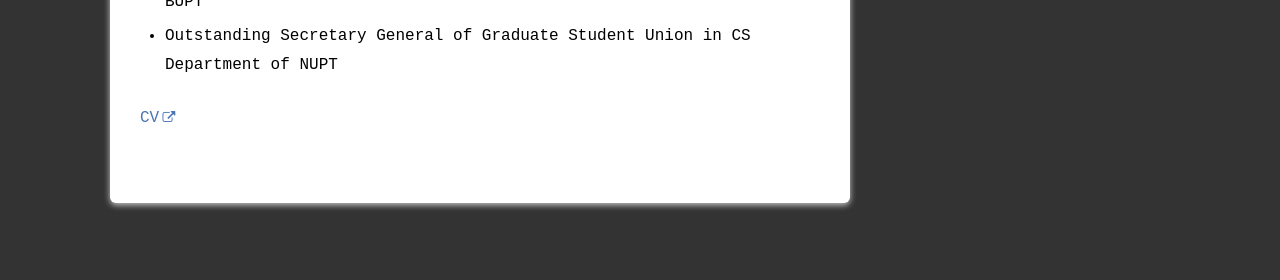
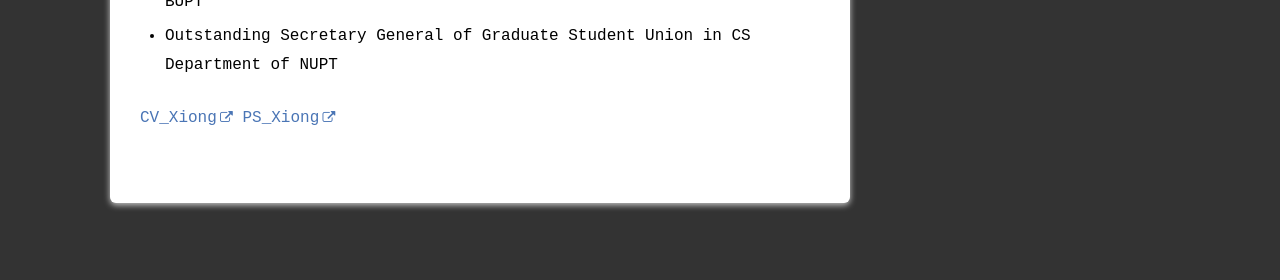
Before and after one commit to jjAugust/jjAugust.github.io, a Jekyll site: the page built from _posts/resume/2020-03-03-resume.md, in a window 1280 px wide. Shown: the part 1487-1767 px from the top of the page. Built offline with Jekyll 4.4.1, drawn with Linux system fonts in a browser that asks for light colours; a script that is not in the unit is left out.

Commit message:
Update 2020-03-03-resume.md

```diff
--- a/_posts/resume/2020-03-03-resume.md
+++ b/_posts/resume/2020-03-03-resume.md
@@ -49,4 +49,5 @@ Awards
 - Outstanding Cadre of Undergraduate Student Union in CS Department of BUPT
 - Outstanding Secretary General of Graduate Student Union in CS Department of NUPT
 
-[CV](https://jjaugust.github.io/CV_Xiong.pdf)
+[CV_Xiong](https://jjaugust.github.io/CV_Xiong.pdf)
+[PS_Xiong](https://jjaugust.github.io/PS_Xiong.pdf)
```
